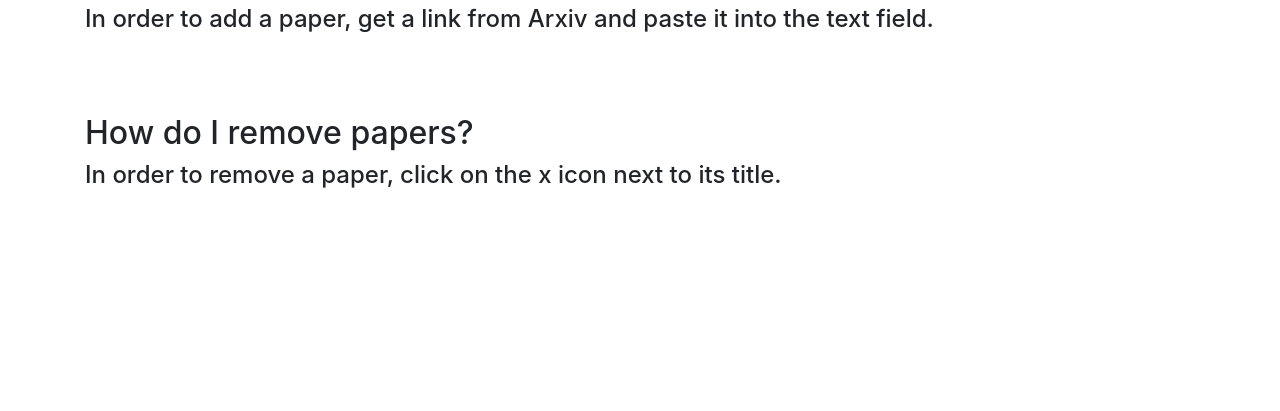
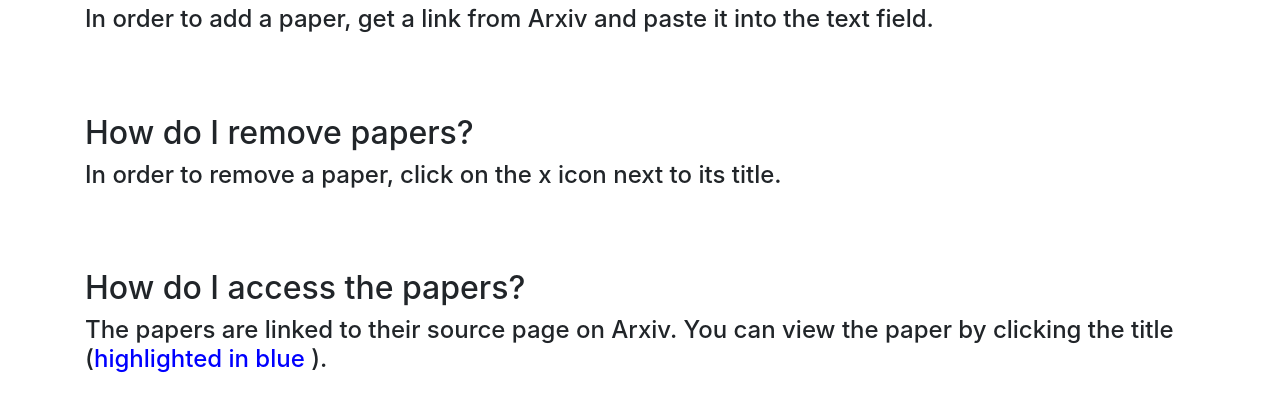
Before and after one commit to G-Chist/research_paper_tracker, a Flask app: page /faq in a window 1280 px wide. Shown: the part 225-636 px from the top of the page. Run offline with Flask 3, Linux system fonts and the light colour scheme; the visitor is signed in with stand-in values (Sample User, id 1); some libraries are stand-ins or nearby versions.

Commit message:
incorporating mark as done feature for the papers_to_read

```diff
--- a/website/templates/faq.html
+++ b/website/templates/faq.html
@@ -11,5 +11,8 @@
 
     <h2 class="faq-title">How do I remove papers?</h2>
     <h4 class="faq-answer">In order to remove a paper, click on the x icon next to its title.</h4>
+
+    <h2 class="faq-title">How do I access the papers?</h2>
+    <h4 class="faq-answer">The papers are linked to their source page on Arxiv. You can view the paper by clicking the title (<span style="color: blue;">highlighted in blue </span>).</h4>
 </div>
 {% endblock %}
--- a/website/views.py
+++ b/website/views.py
@@ -151,6 +151,33 @@ def delete_paper_to_read():
     return redirect('/')  # Redirect back to the homepage or any other page
 
 
+@views.route('/mark-paper-as-read', methods=['POST'])
+@login_required
+def mark_paper_as_read():
+    paper_id = request.form.get('paperMarkAsReadId')
+
+    if paper_id:
+        # Get the paper from the "Papers To Read" section
+        paper_to_read = PaperToRead.query.get(paper_id)
+
+        if paper_to_read and paper_to_read.user_id == current_user.id:
+            # Move the paper to the "Papers Read" section
+            new_paper_read = PaperRead(
+                link=paper_to_read.link,
+                authors=paper_to_read.authors,
+                title=paper_to_read.title,
+                user_id=current_user.id
+            )
+            db.session.add(new_paper_read)
+            db.session.delete(paper_to_read)
+            db.session.commit()
+            flash('Paper marked as read!', category='success')
+        else:
+            flash('This paper does not belong to you or does not exist!', category='error')
+
+    return redirect('/')
+
+
 @views.route('/faq', methods=['GET', 'POST'])
 @login_required
 def faq():
```
Also changed, not shown: website/templates/home.html (+10 -0 lines).
